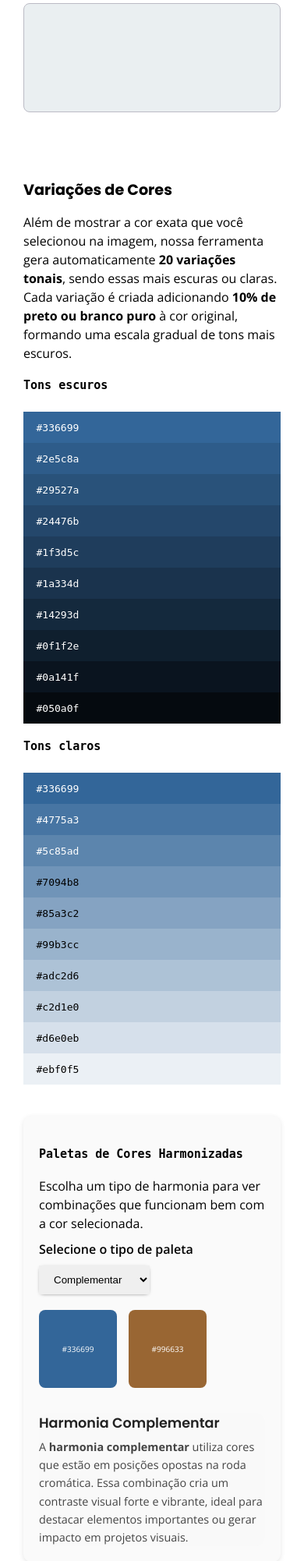
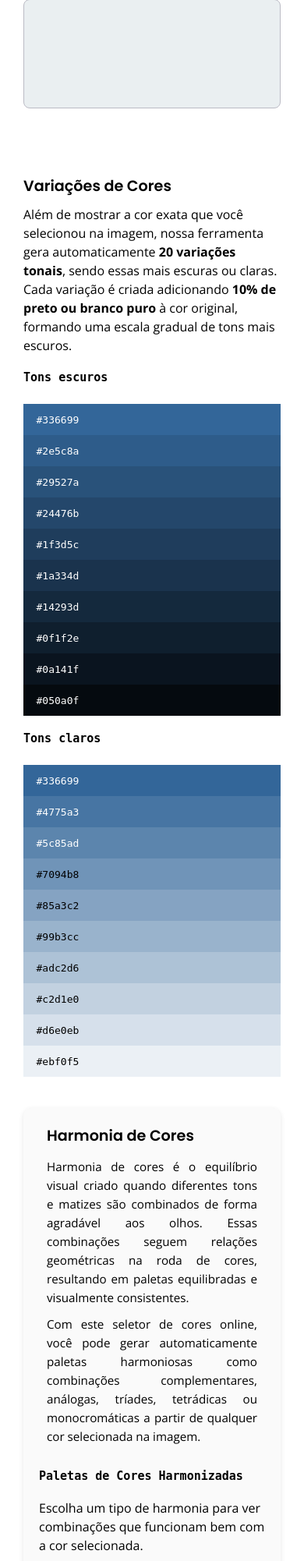
Before and after one commit to felpsilva/Projeto-seletor-de-codigo-de-cor, a PHP site: page / in a window 390 px wide. Shown: the part 869-2871 px from the top of the page at 78% size. Run offline with PHP 8.4, Linux system fonts and the light colour scheme.

Commit message:
Inserindo uma introdução para a seção de paleta de cores

```diff
--- a/index.html
+++ b/index.html
@@ -203,6 +203,19 @@
                 </div>
             </section>
             <section class="paletas" aria-label="Paletas de cores harmonizadas">
+                <article class="harmonia-cores" aria-label="Explicação sobre harmonia de cores">
+                    <h2>Harmonia de Cores</h2>
+                    <p>
+                        Harmonia de cores é o equilíbrio visual criado quando diferentes tons e matizes são combinados de forma agradável aos olhos.
+                        Essas combinações seguem relações geométricas na roda de cores, resultando em paletas equilibradas e visualmente consistentes.
+                    </p>
+                    <p>
+                        Com este seletor de cores online, você pode gerar automaticamente
+                        paletas harmoniosas como combinações
+                        complementares, análogas, tríades,
+                        tetrádicas ou monocromáticas a partir de qualquer cor selecionada na imagem.
+                    </p>
+                </article>
                 <h3>Paletas de Cores Harmonizadas</h3>
                 <p>Escolha um tipo de harmonia para ver combinações que funcionam bem com a cor selecionada.</p>
                 <label for="tipo-harmonia">Selecione o tipo de paleta</label>
--- a/seletor2.0.css
+++ b/seletor2.0.css
@@ -214,9 +214,11 @@ h1 {
 }
 
 h2 {
-  font-size: 20px;
   margin-bottom: 15px;
   font-family: "Poppins", sans-serif;
+  font-weight: 600;
+  font-size: 1.5rem;
+  margin-bottom: 10px;
 }
 
 p {
@@ -511,6 +513,26 @@ body::-webkit-scrollbar-thumb{
   box-shadow: none;
 }
 
+.harmonia-cores {
+  margin-top: 25px;
+  margin-bottom: 20px;
+  font-family: "Open Sans", sans-serif;
+  line-height: 1.7;
+}
+
+.harmonia-cores p {
+  font-size: 1rem;
+  margin-bottom: 10px;
+}
+
+article.harmonia-cores {
+    margin: 0px 0px 30px 0px;
+}
+
+article.harmonia-cores h3 {
+    margin: 0px;
+}
+
 /* Responsividade */
 @media (max-width: 996px) {
   .corpo {
@@ -603,6 +625,19 @@ body::-webkit-scrollbar-thumb{
 
   .caixa-cor {
     font-size: 10px;
+  }
+
+  .harmonia-cores {
+    padding: 0 10px;
+    text-align: justify;
+  }
+
+  .harmonia-cores h3 {
+    font-size: 1.3rem;
+  }
+
+  .harmonia-cores p {
+    font-size: 0.95rem;
   }
 }
 
```
